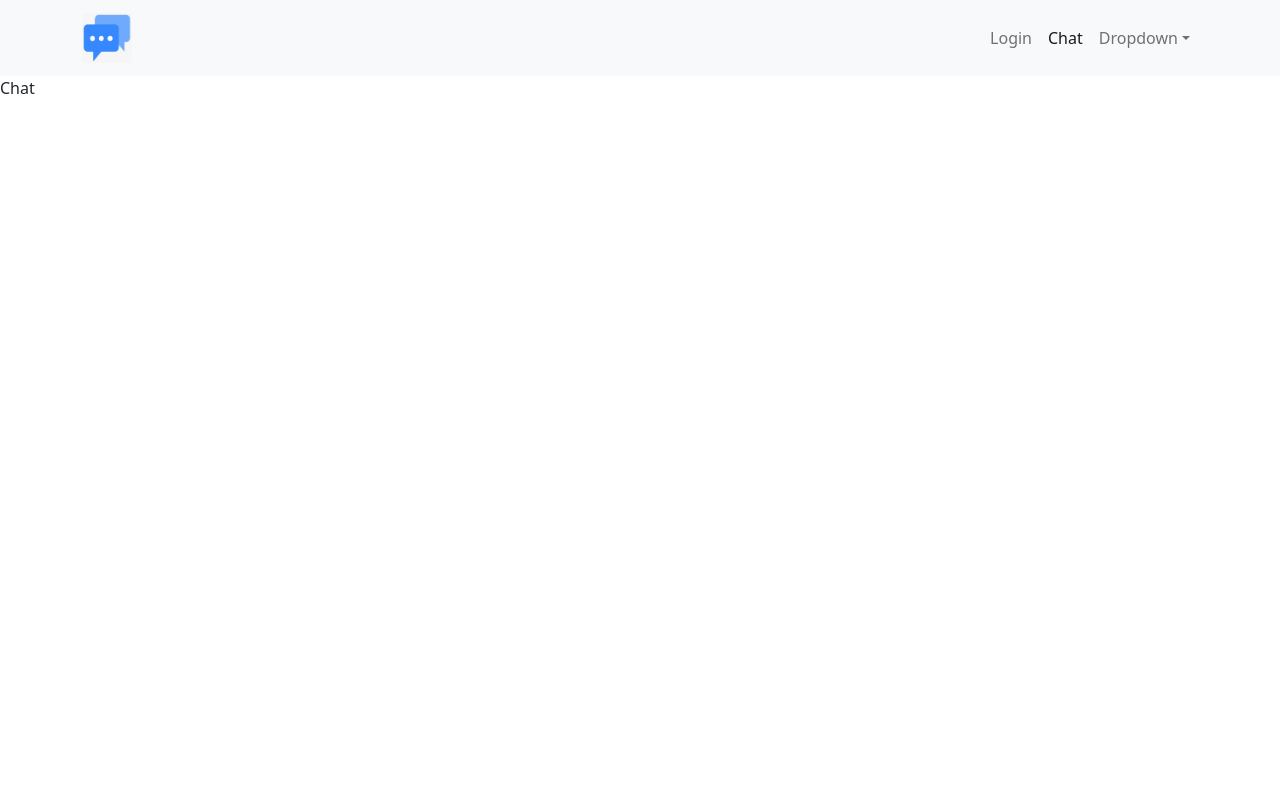
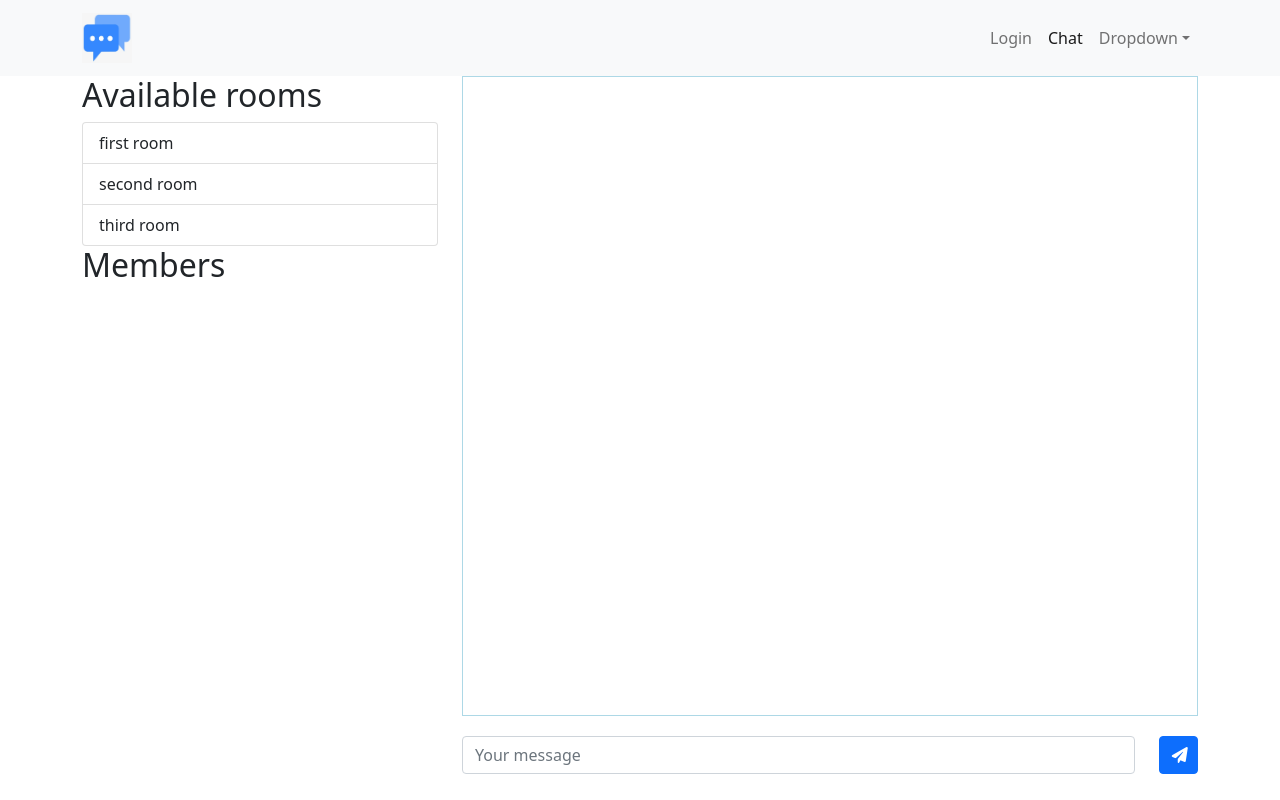
Before and after one commit to tangiang0812/mern-chat-frontend, a React (Create React App) app: page /chat in a window 1280 px wide. Built offline with nearby package versions, Linux system fonts and the light colour scheme.

Commit message:
basic chat page

```diff
--- /dev/null
+++ b/src/components/MessageForm.css
@@ -0,0 +1,6 @@
+.messages-output {
+  height: 80vh;
+  border: 1px solid lightblue;
+  margin-bottom: 20px;
+  overflow-y: scroll;
+}
--- /dev/null
+++ b/src/components/MessageForm.js
@@ -0,0 +1,34 @@
+import React from "react";
+import { Button, Col, Form, Row } from "react-bootstrap";
+import "./MessageForm.css";
+
+function MessageForm() {
+  function handleSubmit(e) {
+    e.preventDefault();
+  }
+
+  return (
+    <>
+      <div className="messages-output"></div>
+      <Form onSubmit={handleSubmit}>
+        <Row>
+          <Col md={11}>
+            <Form.Group>
+              <Form.Control
+                type="text"
+                placeholder="Your message"
+              ></Form.Control>
+            </Form.Group>
+          </Col>
+          <Col md={1}>
+            <Button variant="primary" type="submit" style={{ width: "100%" }}>
+              <i className="fas fa-paper-plane"></i>
+            </Button>
+          </Col>
+        </Row>
+      </Form>
+    </>
+  );
+}
+
+export default MessageForm;
--- /dev/null
+++ b/src/components/Sidebar.js
@@ -0,0 +1,19 @@
+import React from "react";
+import { ListGroup } from "react-bootstrap";
+
+function Sidebar() {
+  const rooms = ["first room", "second room", "third room"];
+  return (
+    <>
+      <h2>Available rooms</h2>
+      <ListGroup>
+        {rooms.map((room, idx) => (
+          <ListGroup.Item key={idx}>{room}</ListGroup.Item>
+        ))}
+      </ListGroup>
+      <h2>Members</h2>
+    </>
+  );
+}
+
+export default Sidebar;
--- a/src/pages/Chat.js
+++ b/src/pages/Chat.js
@@ -1,7 +1,21 @@
 import React from "react";
+import { Container, Row, Col } from "react-bootstrap";
+import SideBar from "../components/Sidebar";
+import MessageForm from "../components/MessageForm";
 
 function Chat() {
-  return <div>Chat</div>;
+  return (
+    <Container>
+      <Row>
+        <Col md={4}>
+          <SideBar></SideBar>
+        </Col>
+        <Col md={8}>
+          <MessageForm></MessageForm>
+        </Col>
+      </Row>
+    </Container>
+  );
 }
 
 export default Chat;
```
